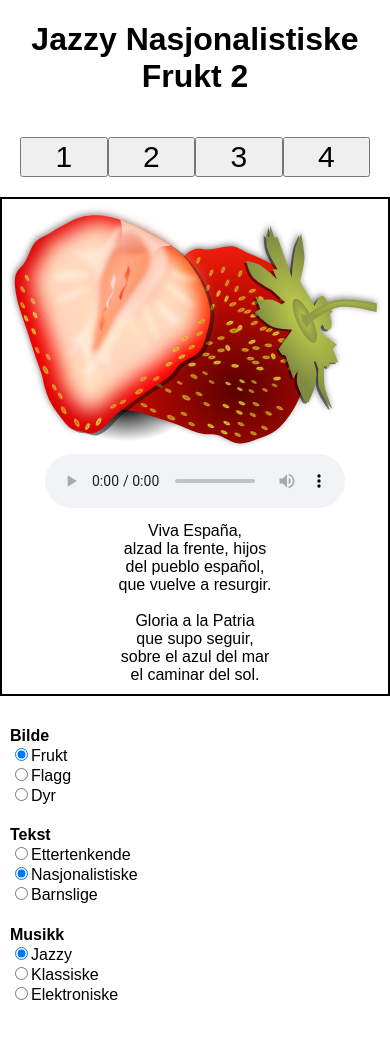
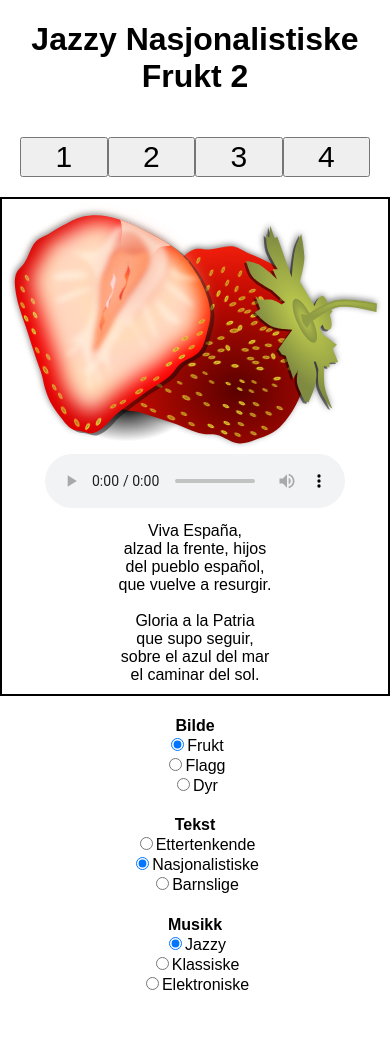
Before and after one commit to IT2810/it2810-webutvikling-h18-prosjekt-2-gruppe--24, a React (Create React App) app: page / in a window 390 px wide. Shown: the top 1038 px of the page. Before the commit the page ends 1014 px from the top, so only its background shows below. Built offline with nearby package versions, Linux system fonts and the light colour scheme.

Commit message:
Bruker media queries til valgpanelet

```diff
--- a/src/App.css
+++ b/src/App.css
@@ -5,23 +5,30 @@
 
 #topFlexBox {
   display: flex;
-  flex-direction: row;
-  flex-wrap: wrap;
 
   margin-left: auto;
   margin-right: auto;
   max-width: 1200px;
   /* justify-content: space-between; */
+
+  /* Blir overskrevet når vinduet er smalt */
+  flex-direction: row;
 }
 
 #contentSlot {
   flex-grow: 1;
+  flex-basis: 0px;
   /* max-width: 80%; */
 }
 
 #optionPanelSlot {
   text-align: left;
-  margin: 10px;
+  margin-left: 10px;
+  margin-right: 10px;
+  margin-bottom: 3em;
+
+  /* Blir overskrevet når vinduet er smalt */
+  margin-top: 150px;
 }
 
 /* .App-logo {
@@ -44,11 +51,13 @@
   font-size: large;
 } */
 
+/* Brukes til ikke implementerte React-komponenter */
 .placeholder-text {
   background-color: crimson;
   border-color: black;
   border-style: dashed;
 }
+
 /*
 @keyframes App-logo-spin {
   from {
@@ -68,3 +77,39 @@ input:hover {
 .optionTitle {
   margin-bottom: 0;
 }
+
+#optionForm {
+  display: flex;
+
+  /* Blir overskrevet når vinduet er smalt. */
+  flex-direction: column;
+  justify-content: center;
+}
+
+#optionForm > div {
+  margin-left: 20px;
+  margin-right: 20px;
+}
+
+/* Brukes bare når vinduet er LITT smalt */
+@media only screen and (max-width: 1000px) {
+  #topFlexBox {
+    flex-direction: column;
+  }
+
+  #optionForm {
+    flex-direction: row;
+  }
+
+  #optionPanelSlot {
+    margin-top: 0;
+  }
+}
+
+/* Brukes bare når vinduet er VELDIG smalt */
+@media only screen and (max-width: 500px) {
+  #optionForm {
+    text-align: center;
+    flex-direction: column;
+  }
+}
--- a/src/components/OptionPanel.js
+++ b/src/components/OptionPanel.js
@@ -53,14 +53,22 @@ class OptionPanel extends Component {
     ));
 
     return (
-      <div className="Tabs">
+      <div className="OptionPanel">
         <form>
+          <div id="optionForm">
+            <div>
               <h4 className="optionTitle">Bilde</h4>
               {imageItems}
+            </div>
+            <div>
               <h4 className="optionTitle">Tekst</h4>
               {textItems}
+            </div>
+            <div>
               <h4 className="optionTitle">Musikk</h4>
               {musicItems}
+            </div>
+          </div>
         </form>
       </div>
     );
```
Also changed, not shown: public/index.html (+7 -0 lines). Lines whose indentation alone changed are shown as unchanged.
